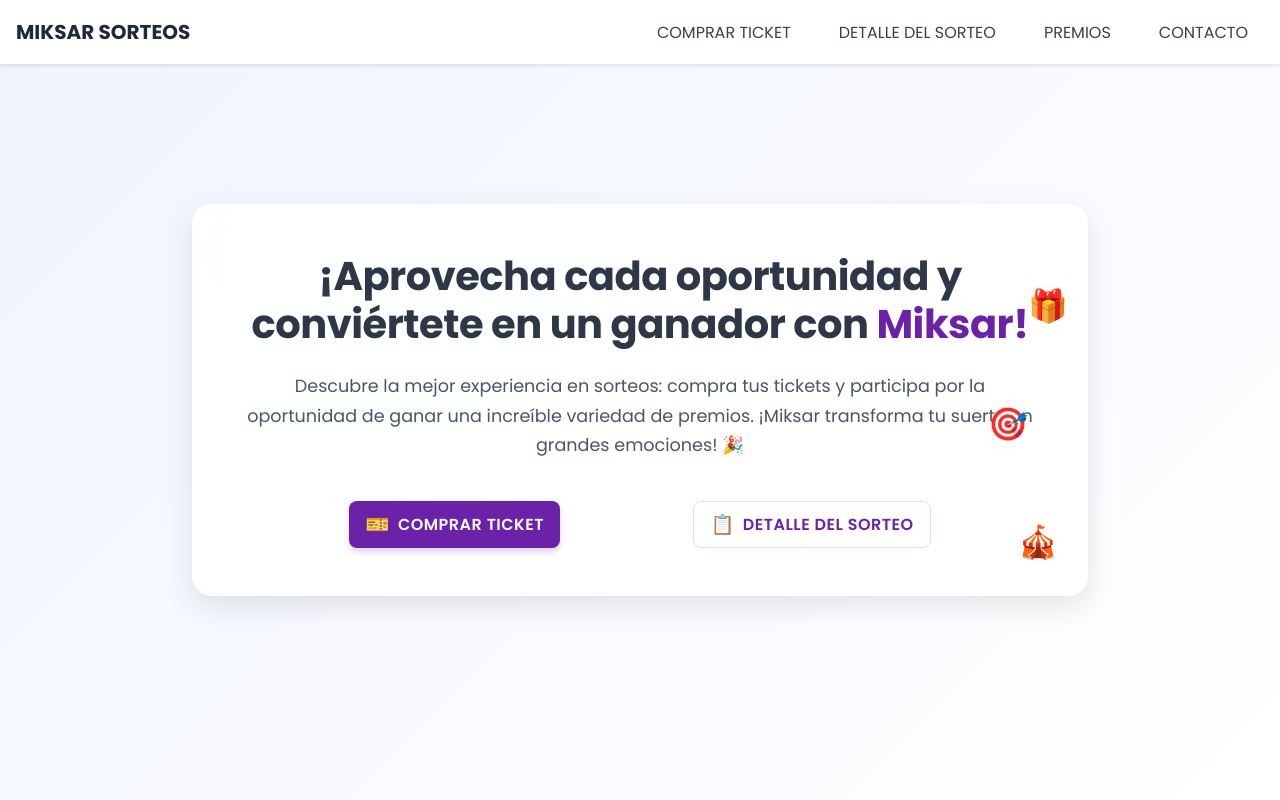
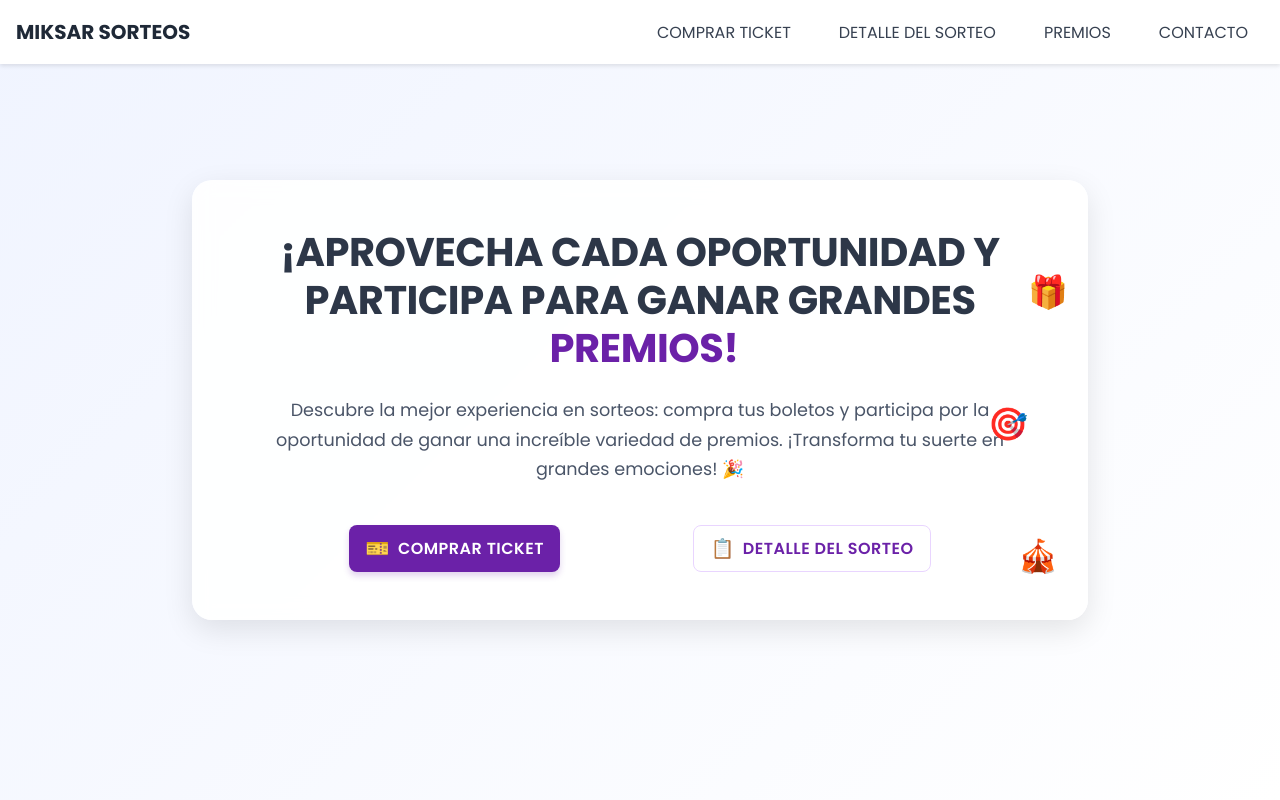
Before and after one commit to WS-ALEXX/MIKSAR-DEV, a React (Vite) app: page / in a window 1280 px wide. Shown: the top 800 px of the page. Built offline with nearby package versions, Linux system fonts and the light colour scheme.

Commit message:
Refactor Sorteo information and update promotional text in CompraTicket component

```diff
--- a/src/App.jsx
+++ b/src/App.jsx
@@ -12,17 +12,12 @@ import './index.css'
 
 const App =  () => {
   const sorteoInfo = {
-    nombre: "Gran Sorteo 2024",
-    fecha: "30 de Diciembre 2024",
-    precio: 50,
-    disponibles: 100,
     premios: [
-      "1er Premio: 1. Iphone 15 pro max",
-      "2do Premio: 2. Premios de  S/ 500",
-      "3er Premio: 5. Premios de S/ 100"
+      "1. Iphone 15 pro max",
+      "2. Premios de  S/ 500",
+      "5. Premios de S/ 100"
     ]
   };
-
 
   return (
     <div>
--- a/src/components/CompraTicket/Container.jsx
+++ b/src/components/CompraTicket/Container.jsx
@@ -13,13 +13,13 @@ const Container = ({ sorteoInfo }) => {
       <div className="ticket-container">
         <div className="content-wrapper">
           <h1 className="main-title">
-            ¡Aprovecha cada oportunidad y conviértete en un ganador con
-            <span className="brand-highlight">Miksar!</span>
+            ¡APROVECHA CADA OPORTUNIDAD Y PARTICIPA PARA GANAR GRANDES
+            <span className="brand-highlight">PREMIOS!</span>
           </h1>
 
           <p className="main-description">
-            Descubre la mejor experiencia en sorteos: compra tus tickets y participa por la oportunidad de
-            ganar una increíble variedad de premios. ¡Miksar transforma tu suerte en grandes emociones!
+            Descubre la mejor experiencia en sorteos: compra tus boletos y participa por la oportunidad de
+            ganar una increíble variedad de premios. ¡Transforma tu suerte en grandes emociones!
             🎉
           </p>
 
@@ -28,7 +28,7 @@ const Container = ({ sorteoInfo }) => {
               <span className="button-icon">🎫</span>
               COMPRAR TICKET
             </a>
-            <a href="#detalles"className="secondary-button">
+            <a href="#detalles" className="secondary-button">
               <span className="button-icon">📋</span>
               DETALLE DEL SORTEO
             </a>
```
